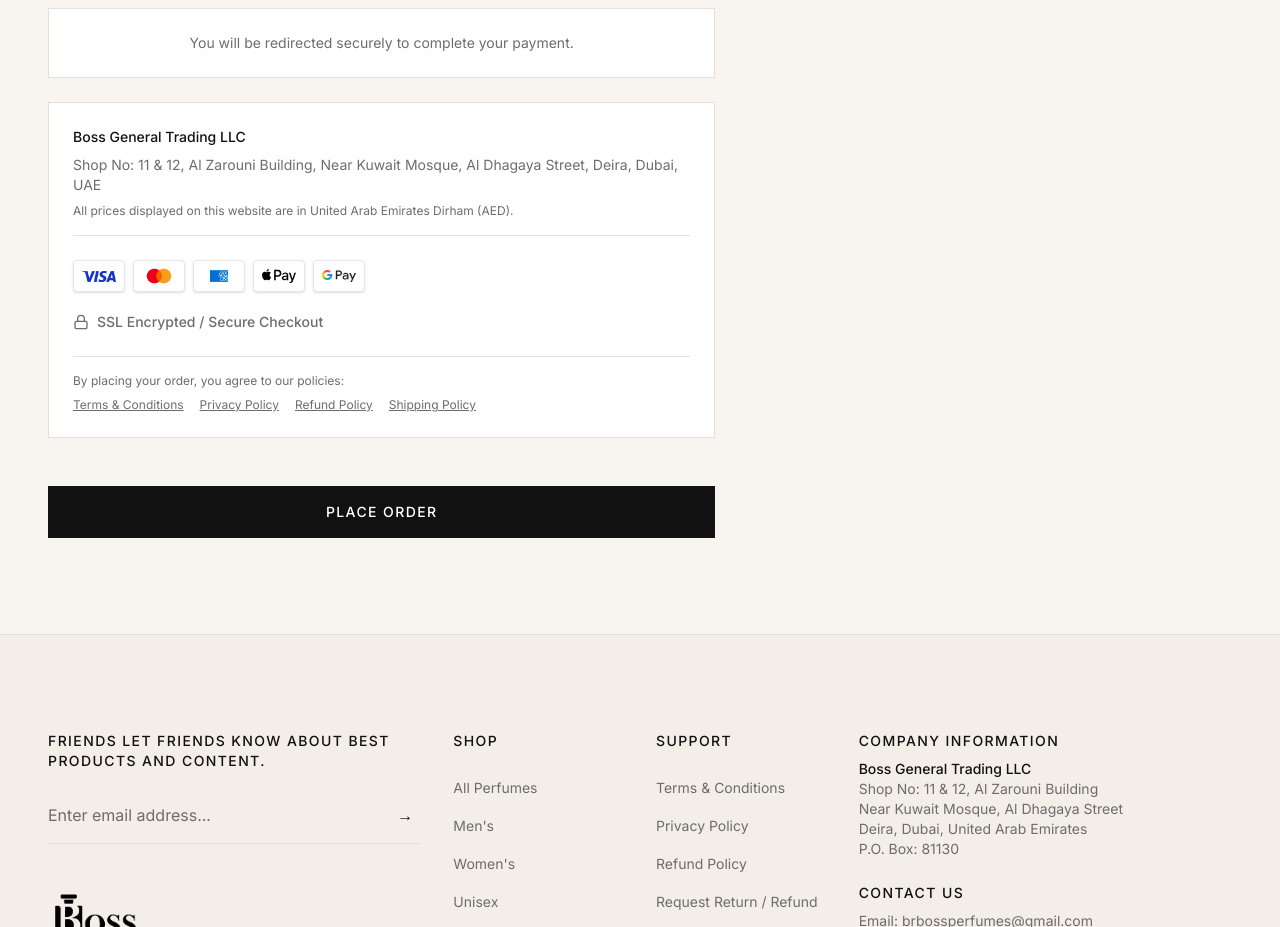
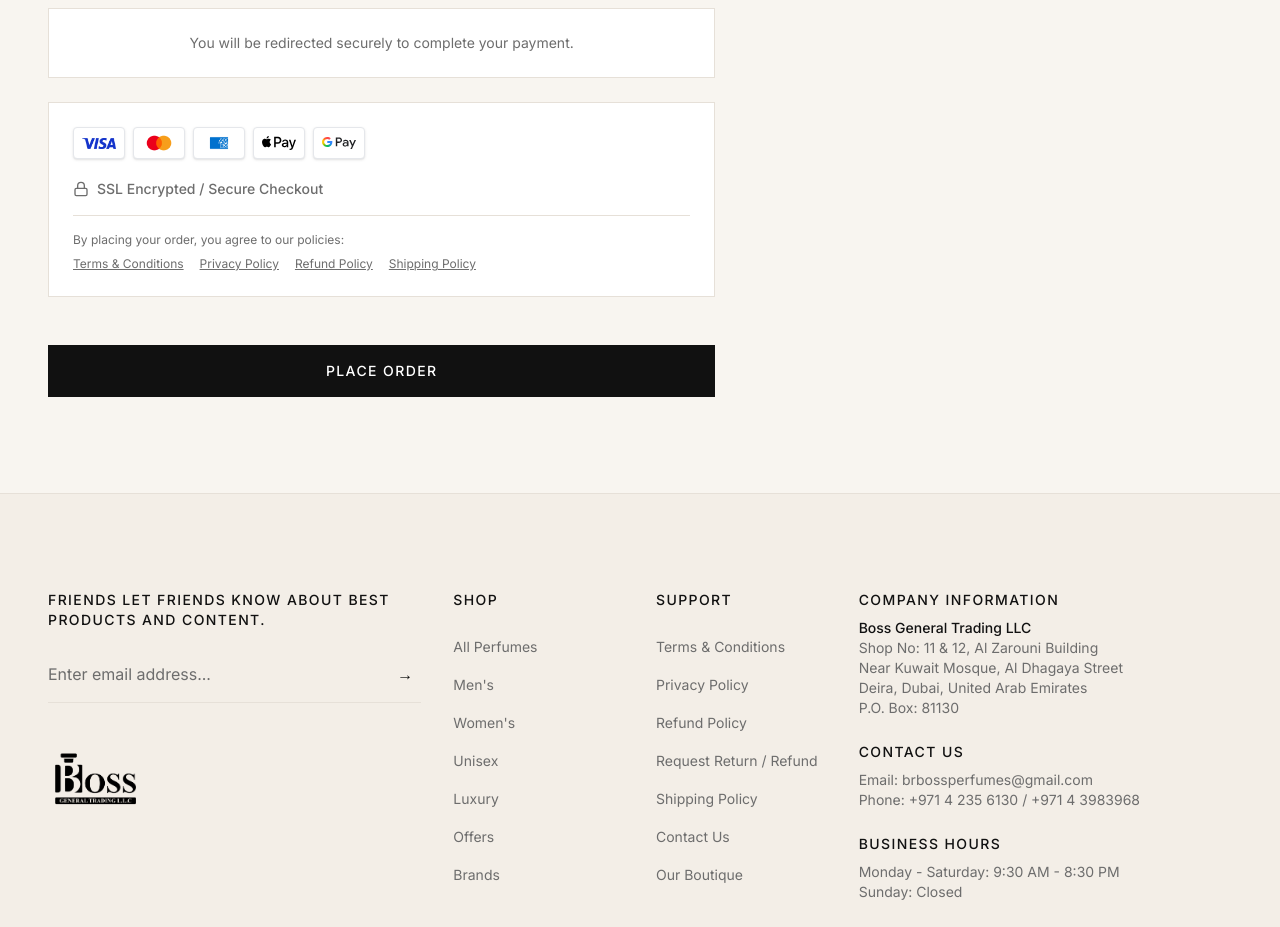
Before and after one commit to thoufeerma/Boss-perfumes, a Next.js app: page /checkout in a window 1280 px wide. Shown: the part 840-1767 px from the top of the page. Built offline with nearby package versions, Linux system fonts and the light colour scheme; no server answers.

Commit message:
fix(checkout): remove merchant address disclosure block from payment form

```diff
--- a/src/components/checkout/payment/MerchantDisclosure.tsx
+++ b/src/components/checkout/payment/MerchantDisclosure.tsx
@@ -11,13 +11,7 @@ export function MerchantDisclosure() {
 
   return (
     <div className="bg-brand-surface border border-brand-border p-6 mb-8 text-sm text-brand-text-muted space-y-4">
-      <div className="border-b border-brand-border pb-4">
-        <h4 className="font-medium text-brand-text mb-2">Boss General Trading LLC</h4>
-        <p>Shop No: 11 & 12, Al Zarouni Building, Near Kuwait Mosque, Al Dhagaya Street, Deira, Dubai, UAE</p>
-        <p className="mt-2 text-xs">{t.merchant.priceNotice}</p>
-      </div>
-
-      <div className="py-2">
+      <div>
         <PaymentMethods />
       </div>
 
```
